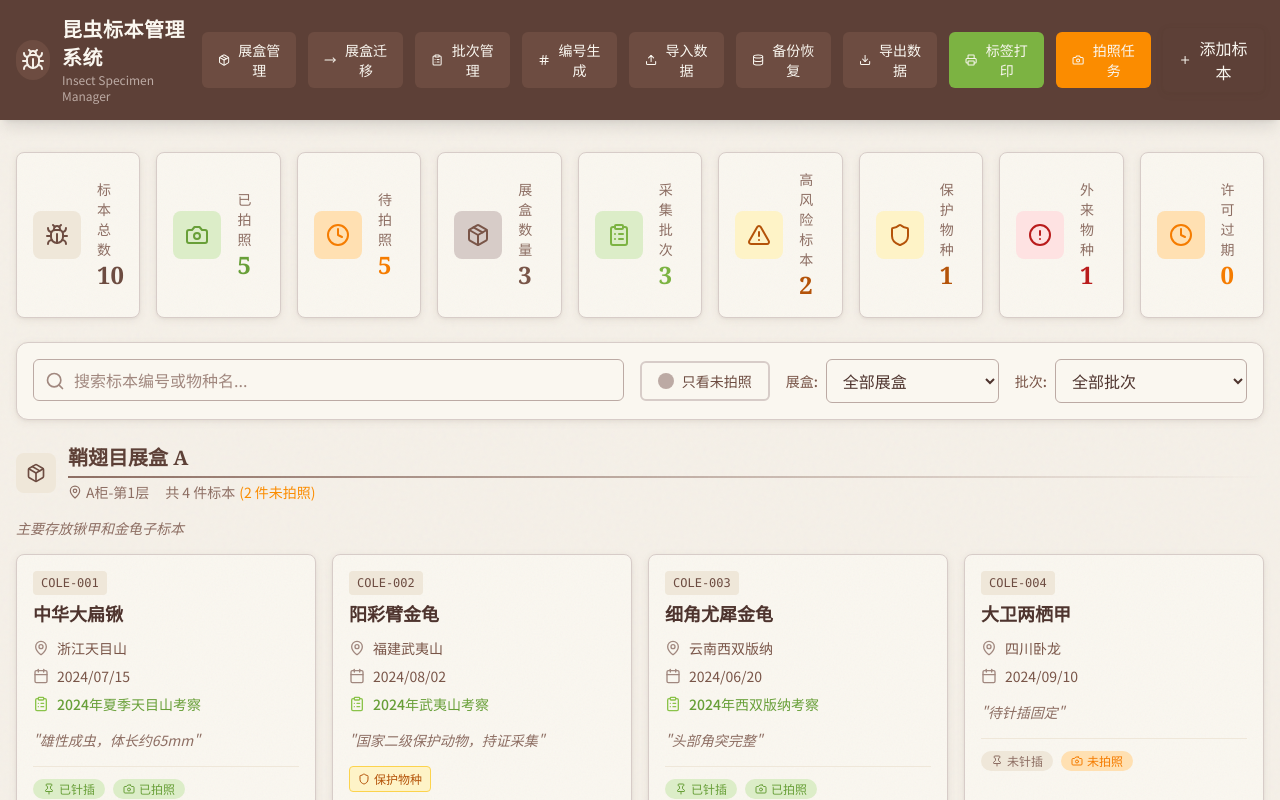
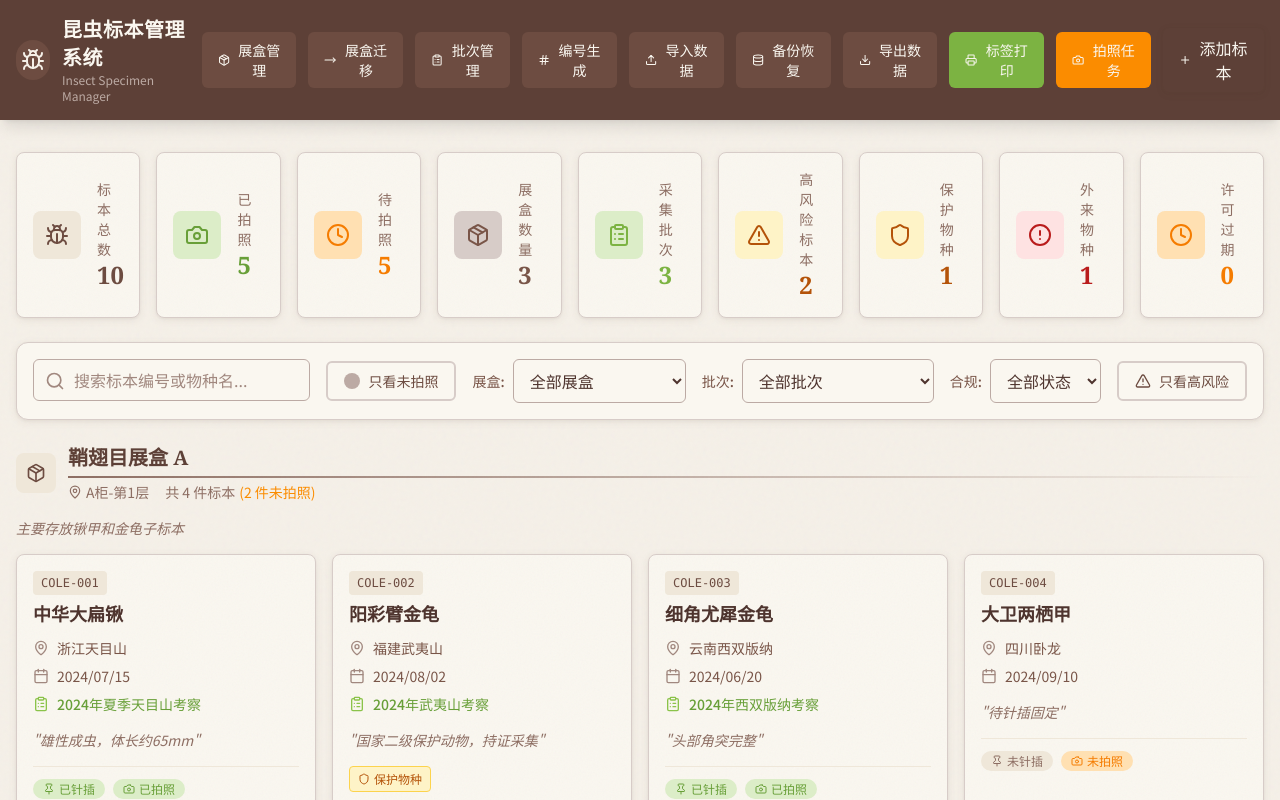
Before and after one commit to aliAjax/xzwl-6-9174e7b, a React (Vite) app: page / in a window 1280 px wide. Shown: the top 800 px of the page. Built offline with nearby package versions, Linux system fonts and the light colour scheme.

Commit message:
补齐标本详情合规字段编辑和筛选栏风险筛选入口

```diff
--- a/src/components/FilterBar.tsx
+++ b/src/components/FilterBar.tsx
@@ -1,5 +1,6 @@
-import { Search, X } from 'lucide-react';
+import { AlertTriangle, Search, X } from 'lucide-react';
 import type { Box, Filters, CollectionBatch } from '../types';
+import { COMPLIANCE_STATUS_OPTIONS } from '../types';
 
 interface FilterBarProps {
   filters: Filters;
@@ -23,6 +24,14 @@ export function FilterBar({ filters, onFiltersChange, boxes, batches }: FilterBa
 
   const handleBatchChange = (value: string) => {
     onFiltersChange({ ...filters, batchId: value });
+  };
+
+  const handleComplianceChange = (value: string) => {
+    onFiltersChange({ ...filters, complianceStatus: value as Filters['complianceStatus'] });
+  };
+
+  const handleToggleHighRisk = () => {
+    onFiltersChange({ ...filters, onlyHighRisk: !filters.onlyHighRisk });
   };
 
   const clearFilters = () => {
@@ -106,6 +115,38 @@ export function FilterBar({ filters, onFiltersChange, boxes, batches }: FilterBa
             </select>
           </div>
 
+          <div className="flex items-center gap-2">
+            <label htmlFor="compliance-filter" className="text-oak-600 text-sm font-medium whitespace-nowrap">
+              合规:
+            </label>
+            <select
+              id="compliance-filter"
+              value={filters.complianceStatus}
+              onChange={(e) => handleComplianceChange(e.target.value)}
+              className="input-field max-w-44"
+            >
+              <option value="">全部状态</option>
+              {COMPLIANCE_STATUS_OPTIONS.map((option) => (
+                <option key={option.value} value={option.value}>
+                  {option.label}
+                </option>
+              ))}
+            </select>
+          </div>
+
+          <button
+            type="button"
+            onClick={handleToggleHighRisk}
+            className={`flex items-center gap-2 px-4 py-2 rounded-md transition-all duration-200 font-medium text-sm ${
+              filters.onlyHighRisk
+                ? 'bg-amber-100 text-amber-800 border-2 border-amber-400'
+                : 'bg-parchment-50 text-oak-700 border-2 border-oak-200 hover:border-oak-300'
+            }`}
+          >
+            <AlertTriangle className="w-4 h-4" />
+            只看高风险
+          </button>
+
           {hasActiveFilters && (
             <button
               type="button"
--- a/src/components/SpecimenModal.tsx
+++ b/src/components/SpecimenModal.tsx
@@ -1,7 +1,7 @@
 import { useState, useEffect, useRef } from 'react';
 import { X } from 'lucide-react';
 import type { Box, Specimen, SpecimenFormData, CollectionBatch, ComplianceStatus } from '../types';
-import { DEFAULT_COMPLIANCE_STATUS } from '../types';
+import { COMPLIANCE_STATUS_OPTIONS, DEFAULT_COMPLIANCE_STATUS } from '../types';
 import { getTodayString } from '../utils/helpers';
 
 interface SpecimenModalProps {
@@ -273,6 +273,69 @@ export function SpecimenModal({ isOpen, onClose, onSubmit, specimen, boxes, batc
             />
           </div>
 
+          <div className="space-y-4 rounded-lg border border-oak-200 bg-oak-50 p-4">
+            <div>
+              <label className="block text-sm font-medium text-oak-700 mb-1.5">
+                合规状态
+              </label>
+              <select
+                name="complianceStatus"
+                value={formData.complianceStatus}
+                onChange={(e) => handleChange('complianceStatus', e.target.value)}
+                className="input-field"
+              >
+                {COMPLIANCE_STATUS_OPTIONS.map((option) => (
+                  <option key={option.value} value={option.value}>
+                    {option.label}
+                  </option>
+                ))}
+              </select>
+            </div>
+
+            <div className="grid grid-cols-2 gap-4">
+              <div>
+                <label className="block text-sm font-medium text-oak-700 mb-1.5">
+                  许可证编号
+                </label>
+                <input
+                  type="text"
+                  name="permitNumber"
+                  value={formData.permitNumber}
+                  onChange={(e) => handleChange('permitNumber', e.target.value)}
+                  placeholder="如: BH-2024-FJ-0015"
+                  className="input-field"
+                />
+              </div>
+
+              <div>
+                <label className="block text-sm font-medium text-oak-700 mb-1.5">
+                  到期日期
+                </label>
+                <input
+                  type="date"
+                  name="permitExpiryDate"
+                  value={formData.permitExpiryDate}
+                  onChange={(e) => handleChange('permitExpiryDate', e.target.value)}
+                  className="input-field"
+                />
+              </div>
+            </div>
+
+            <div>
+              <label className="block text-sm font-medium text-oak-700 mb-1.5">
+                合规备注
+              </label>
+              <textarea
+                name="complianceNotes"
+                value={formData.complianceNotes}
+                onChange={(e) => handleChange('complianceNotes', e.target.value)}
+                placeholder="补充保护等级、外来物种管理要求或采集许可说明..."
+                rows={3}
+                className="input-field resize-none"
+              />
+            </div>
+          </div>
+
           <div className="flex items-center justify-end gap-3 pt-4 border-t border-oak-200">
             <button
               type="button"
```
